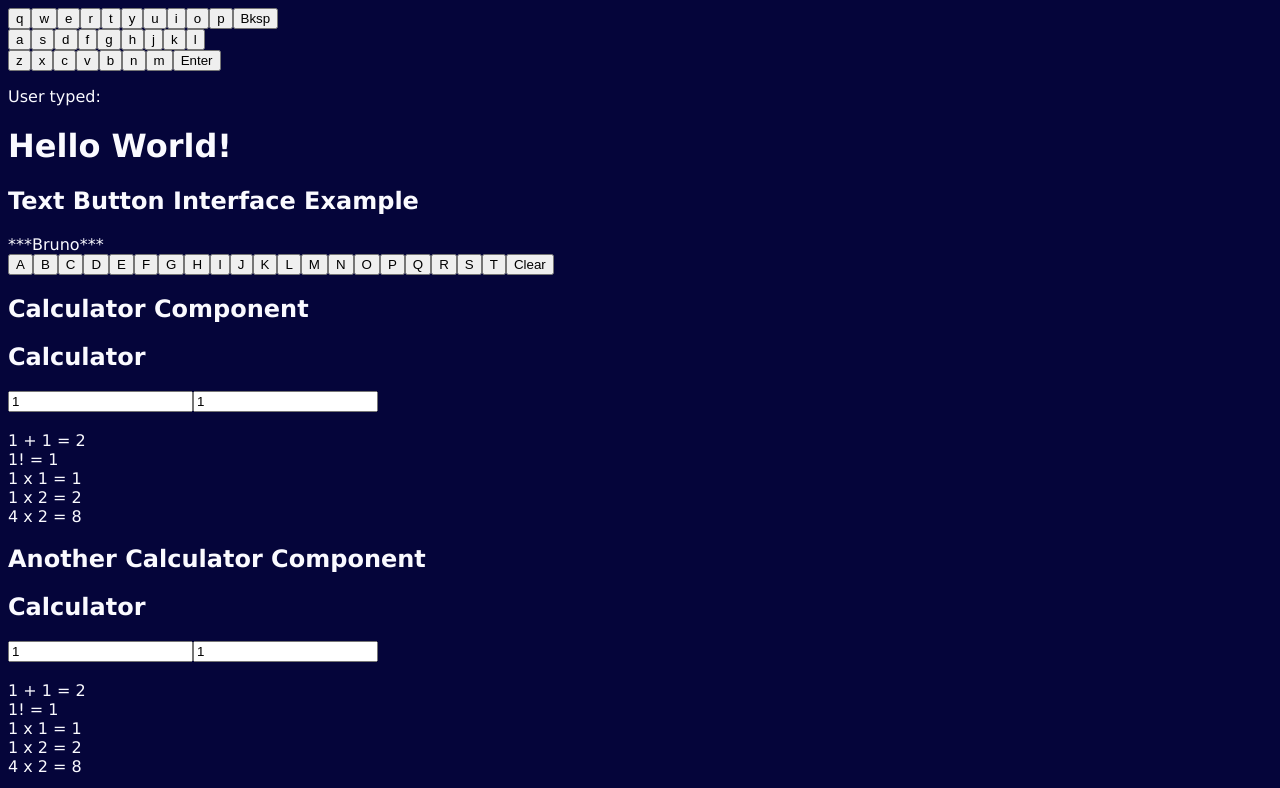
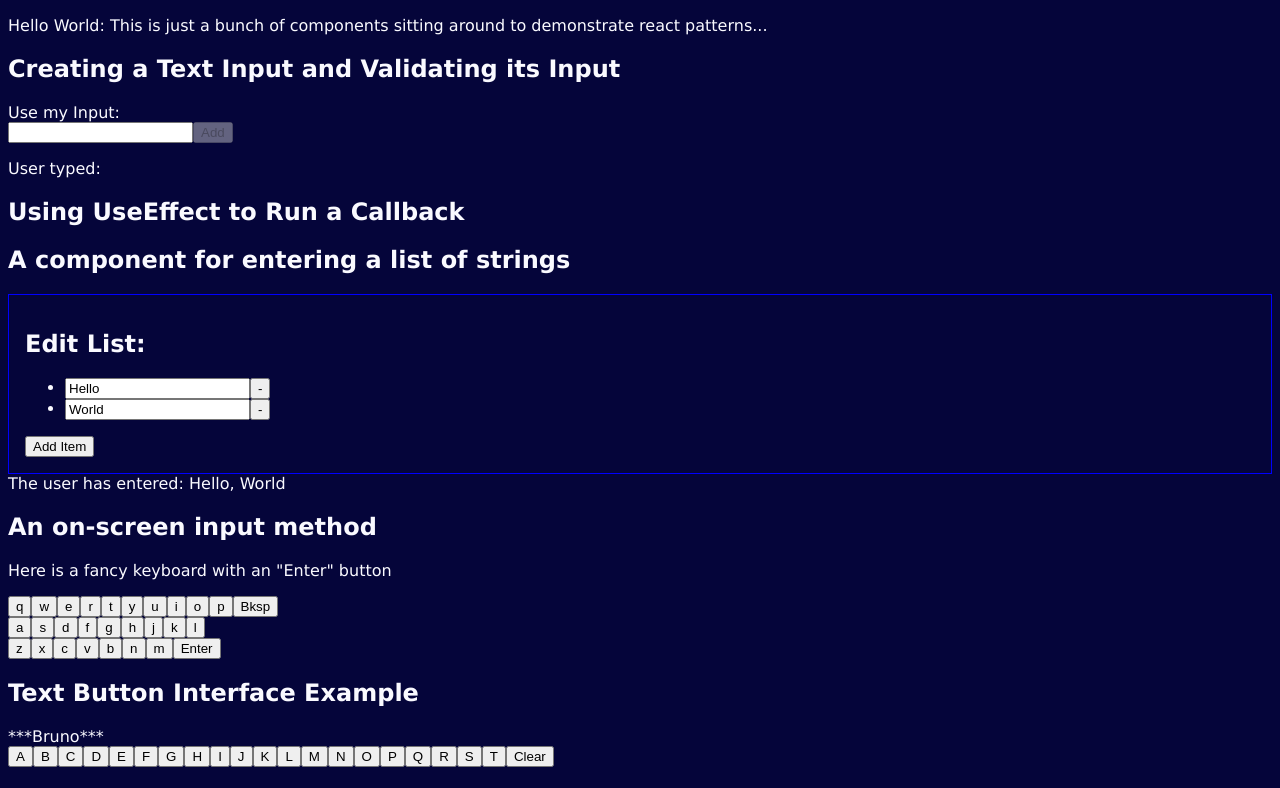
Before and after one commit to Aarav4258/build, a React (Vite) app: page / in a window 1280 px wide. Shown: the top 788 px of the page. Built offline with nearby package versions, Linux system fonts and the light colour scheme.

Commit message:
Somre more example components

```diff
--- a/src/App.tsx
+++ b/src/App.tsx
@@ -3,17 +3,47 @@ import './App.css'
 import { Calculator } from './Calculator';
 import { OnscreenQwerty } from './Keyboard';
 import { TextButtonInterface } from './TextButtonInterface';
+import { ValidatingTextInput } from './ValidatingTextInput';
+import { ListOfStrings } from './ListInput';
 
 const App = () => {
-  const [word,setWord] = useState("");
-
+  const [word, setWord] = useState<string>("");
+  const [wordList, setWordList] = useState<string[]>([]);
   return (
     <main>
-      <OnscreenQwerty onChange={setWord} />
-      <p>User typed: {word}</p>
-      <h1>Hello World!</h1>
-      <h2>Text Button Interface Example</h2>
-      <TextButtonInterface />
+      <p>Hello World: This is just a bunch of components
+        sitting around to demonstrate react patterns...
+      </p>
+      <div>
+        <h2>Creating a Text Input and Validating its Input</h2>
+        Use my Input: <ValidatingTextInput onInput={setWord} />
+        <p>User typed: {word}</p>
+      </div>
+      <div>
+        <h2>Using UseEffect to Run a Callback</h2>
+
+      </div>
+
+      <div>
+        <h2>A component for entering a list of strings</h2>
+        <div>
+          <ListOfStrings initialList={["Hello", "World"]}
+            onChange={setWordList}
+          />
+          <div>
+            The user has entered: {wordList.join(', ')}
+          </div>
+        </div>
+      </div>
+      <div>
+        <h2>An on-screen input method</h2>
+        <p>Here is a fancy keyboard with an "Enter" button</p>
+        <OnscreenQwerty onChange={setWord} />
+      </div>
+      <div>
+        <h2>Text Button Interface Example</h2>
+        <TextButtonInterface />
+      </div>
       <h2>Calculator Component </h2>
       <Calculator />
       <h2>Another Calculator Component</h2>
--- /dev/null
+++ b/src/ListInput.tsx
@@ -0,0 +1,62 @@
+import React, { useEffect, useState } from "react"
+
+type Props = {
+    initialList?: string[],
+    onChange: (input: string[]) => void
+}
+
+/* A component for entering a list of strings */
+export const ListOfStrings: React.FC<Props> = ({ initialList, onChange }) => {
+    const [list, setList] = useState<string[]>(initialList || []);
+    /* We're going to use React's useEffect to automatically
+    run onChange whenever list changes. */
+    useEffect(
+        () => {
+            // Run onChange with list...
+            onChange(list);
+        }, [list] // whenever list changes
+    );
+
+    /* Next up, we will define functions for updating our list! */
+    /* Callback to add an item to our list */
+    const addToList = () => {
+        setList([...list,""])
+    }
+
+    const removeItem = (idx : number) => {
+        // Filter list, keeping only items whose index
+        // is not idx
+        setList(list.filter(
+            (n,i) => i != idx
+        ))
+    }
+
+    /* Callback to handle input */
+    const onItemInput = (e: React.ChangeEvent<HTMLInputElement>, idx: number) => {
+        let newList = [...list];
+        newList[idx] = e.target.value;
+        setList(newList);
+    }
+
+    /* Now we return our JSX! */
+    return (
+        <div style={{ border: "1px solid blue", padding: "1em" }}>
+            <h2>Edit List:</h2>
+            <ul>
+                {/* For each item in the list, output an input */}
+                {list.map(
+                    (item, idx) => (
+                        <li>
+                            <input
+                                value={item}
+                                onInput={(e) => onItemInput(e, idx)} />
+                            <button onClick={()=>removeItem(idx)}>-</button>
+                        </li>
+                    )
+                )}
+            </ul>
+            <button onClick={addToList}>Add Item</button>
+        </div>
+    )
+
+}
--- /dev/null
+++ b/src/ValidatingTextInput.tsx
@@ -0,0 +1,39 @@
+import React, { KeyboardEvent, useState } from "react";
+
+type Props = {
+    onInput: (input: string) => void;
+}
+
+export const ValidatingTextInput: React.FC<Props> = ({ onInput }) => {
+    // We require an onInput property to be handed to us.
+    // That is the callback we will run whenever the user
+    // presses the "submit" button.
+
+    // Create a "text" state object to store what the user types
+    const [text, setText] = useState("");
+
+    const submitInput = () => {
+        if (!isInvalid(text)) {
+            onInput(text);
+        }
+    }
+
+    const isInvalid = (txt: string): boolean => {
+        if (!txt) {
+            return true;
+        } else {
+            return false;
+        }
+    }
+
+    const handleTextInput = (e: React.ChangeEvent<HTMLInputElement>) => setText(e.target.value);
+
+    return (
+        <div>
+            <input value={text} onChange={handleTextInput} />
+            <button
+                disabled={isInvalid(text)}
+                onClick={submitInput}>Add</button>
+        </div>
+    )
+}
```
